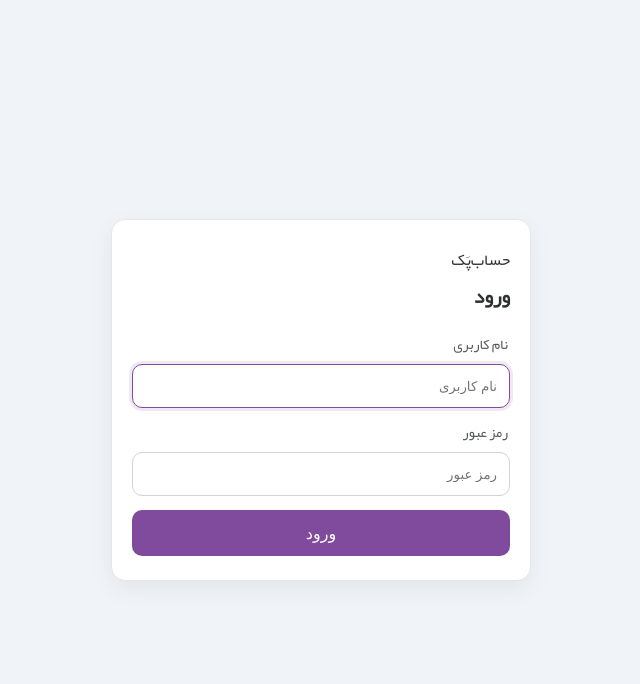
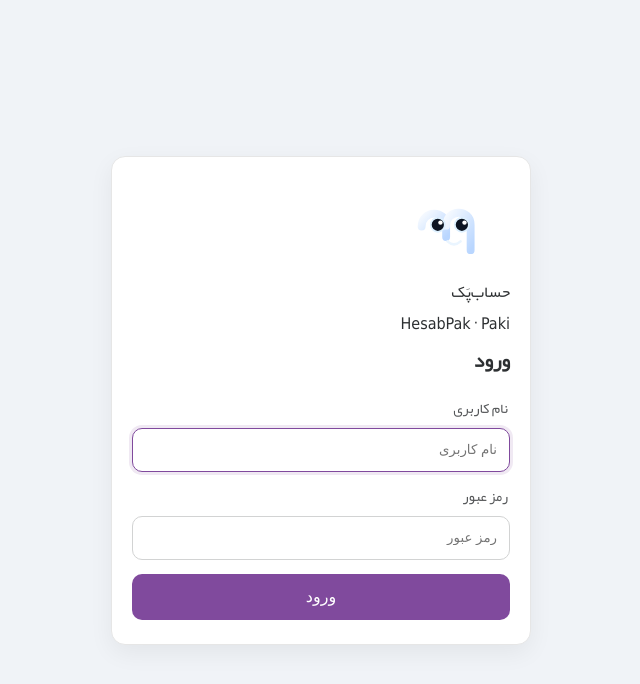
Before and after one commit to mahdiyarp/hesabpak, a Flask app: page /login in a window 1280 px wide. Shown: the top 684 px of the page, without its empty margins (319-959 px from the left). Run offline with Flask 3, Linux system fonts and the light colour scheme; data that the repository does not hold is empty; some libraries are stand-ins or nearby versions.

Commit message:
feat: add paki-branded login and optional demo entry

```diff
--- a/templates/login.html
+++ b/templates/login.html
@@ -3,13 +3,20 @@
 <head>
   <meta charset="utf-8">
   <meta name="viewport" content="width=device-width, initial-scale=1">
-  <title>ورود | hesab pak</title>
+  <title>ورود | حساب پاک</title>
+  <link rel="icon" href="{{ prefix }}/static/favicon.svg" type="image/svg+xml">
+  <meta name="theme-color" content="#0d1728">
   <link rel="stylesheet" href="{{ prefix }}/static/style.css">
+  <link rel="stylesheet" href="{{ prefix }}/static/paki.css">
 </head>
 <body class="login">
   <div class="login-wrap">
     <div class="login-card">
-      <div class="brand">حساب‌پَک</div>
+      <div class="paki-login-brand">
+  <img src="{{ prefix }}/static/icons/paki.svg" alt="پکی" width="112" height="84">
+  <div class="paki-login-title">حساب‌پَک</div>
+  <div class="paki-login-sub">HesabPak · Paki</div>
+</div>
       <h1 class="login-title">ورود</h1>
       <form method="post" class="login-form" autocomplete="on">
         <label class="lbl">نام کاربری</label>
@@ -19,6 +26,9 @@
         <input class="inp" name="password" type="password" placeholder="رمز عبور" required>
 
         <button class="btn-primary" type="submit">ورود</button>
+      {% if demo_mode %}
+      <a class="paki-demo-button" href="{{ prefix }}/demo/start">ورود آزمایشی با پکی</a>
+      {% endif %}
       </form>
 
       {% with messages = get_flashed_messages(with_categories=true) %}
@@ -32,5 +42,6 @@
       {% endwith %}
     </div>
   </div>
+<script defer src="{{ prefix }}/static/paki.js?v=1"></script>
 </body>
 </html>
```
